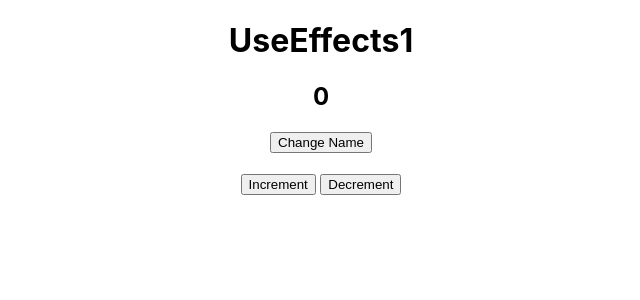
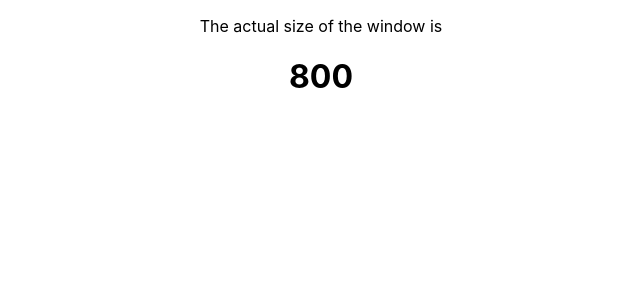
Before and after one commit to jyotiDeshmukh1988/hooks-concepts, a React (Create React App) app: page / in a window 1280 px wide. Shown: the top 300 px of the page, without its empty margins (319-959 px from the left). Built offline with nearby package versions, Linux system fonts and the light colour scheme; the HTML template or start-up script is replaced by a standard one.

Commit message:
how to use the window resize function and clean function in the useEffect hook

```diff
--- a/src/App.js
+++ b/src/App.js
@@ -7,11 +7,12 @@ import UseStateTodolist from './components/UseStateTodolist';
 import ShortCircuitEvaluation from './components/ShortCircuitEvaluation';
 import BasicForm from './components/forms/BasicForm';
 import UseEffects1 from './components/useEffect/useEffects1';
+import UseEffects2 from './components/useEffect/useEffects2';
 function App() {
   //console.log(useState())
   return (
     <div className="App">
-      <UseEffects1/>
+      <UseEffects2/>
     </div>
   );
 }
--- a/src/components/useEffect/useEffects1.js
+++ b/src/components/useEffect/useEffects1.js
@@ -14,6 +14,7 @@ const UseEffects1 = () => {
     },[])
 
     console.log('Hello outside UseEffects')
+
     const increment = () => {
         setCount(count+1)
     }
--- /dev/null
+++ b/src/components/useEffect/useEffects2.js
@@ -0,0 +1,26 @@
+// cleanup function
+
+import React,{useEffect, useState} from 'react'
+
+const UseEffects2 = () => {
+const [widthCount,setWidthCount] = useState(window.screen.width)
+
+const actualWidth = () =>{setWidthCount(window.innerWidth)}
+
+useEffect(()=>{
+    console.log('add window inner width: ' + window.innerWidth)
+    window.addEventListener('resize',actualWidth)
+    return () =>{
+        console.log('remove the window inner width: ' + window.innerWidth)
+       window.removeEventListener('resize',actualWidth)
+    }
+})
+  return (
+    <div>
+        <p>The actual size of the window is</p>
+        <h1>{widthCount}</h1>
+    </div>
+  )
+}
+
+export default UseEffects2
```
